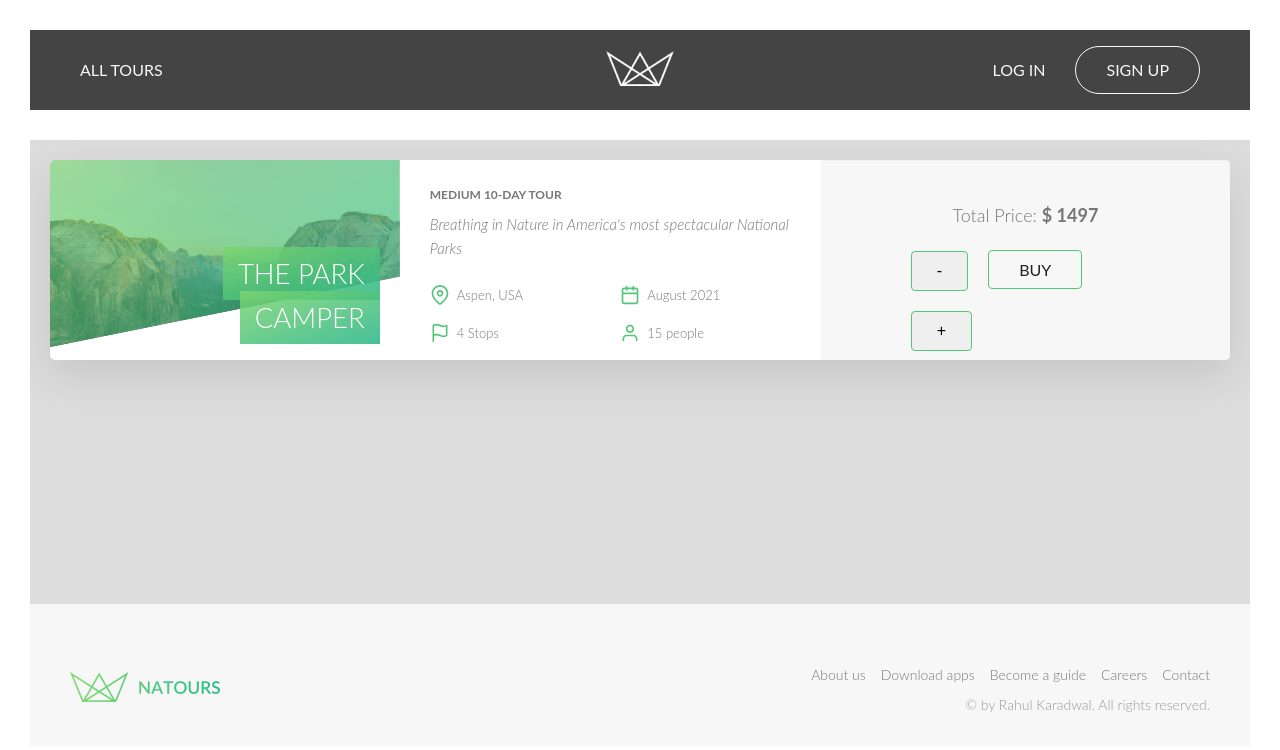
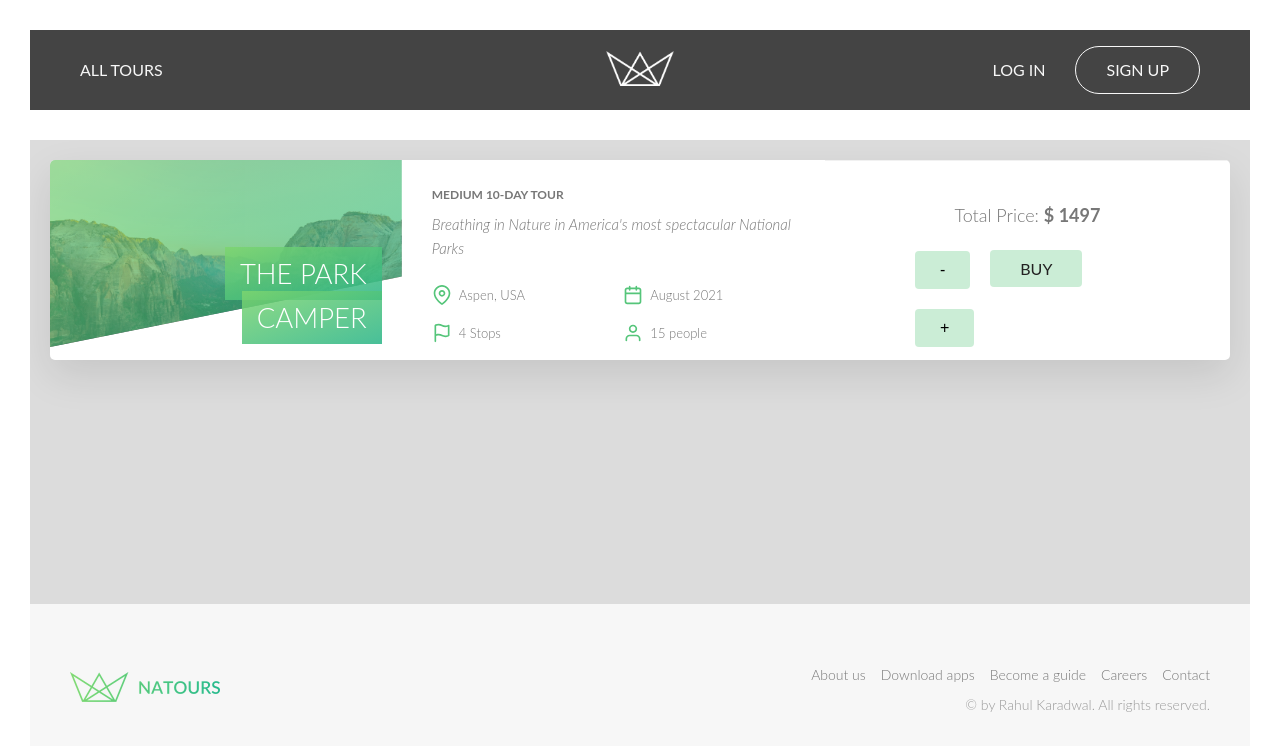
Before and after one commit to Rahulkaradwal/tour-manager, a React (Vite) app: page /cart in a window 1280 px wide. Shown: the top 750 px of the page. Built offline with nearby package versions, Linux system fonts and the light colour scheme; no server answers.

Commit message:
fix: cart button color

```diff
--- a/src/style.css
+++ b/src/style.css
@@ -1224,7 +1224,6 @@ html {
   fill: #55c57a;
 }
 .cart-card__footer {
-  background-color: #f7f7f7;
   padding: 4rem 8rem;
   border-top: 1px solid #f1f1f1;
   font-size: 1.4rem;
@@ -1244,10 +1243,12 @@ html {
   font-size: large;
 }
 .cart_button {
+  background-color: #55c57a4e;
+
   border-radius: 4px;
   padding: 1rem 2.5rem;
   margin: 1rem;
-  border: 1px solid #55c57a;
+  /* border: 1px solid #55c57a; */
 }
 .cart-card__footer-value {
   font-weight: 700;
```
